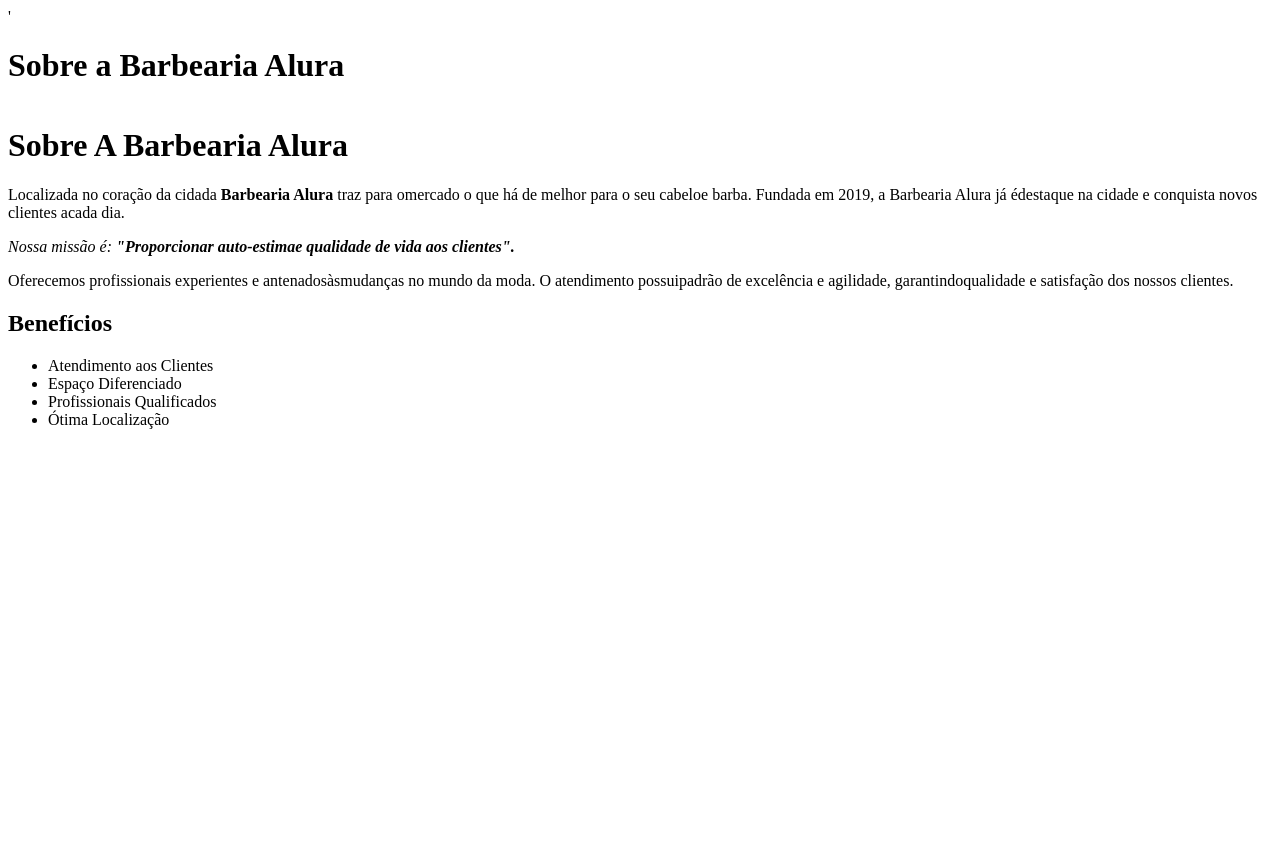
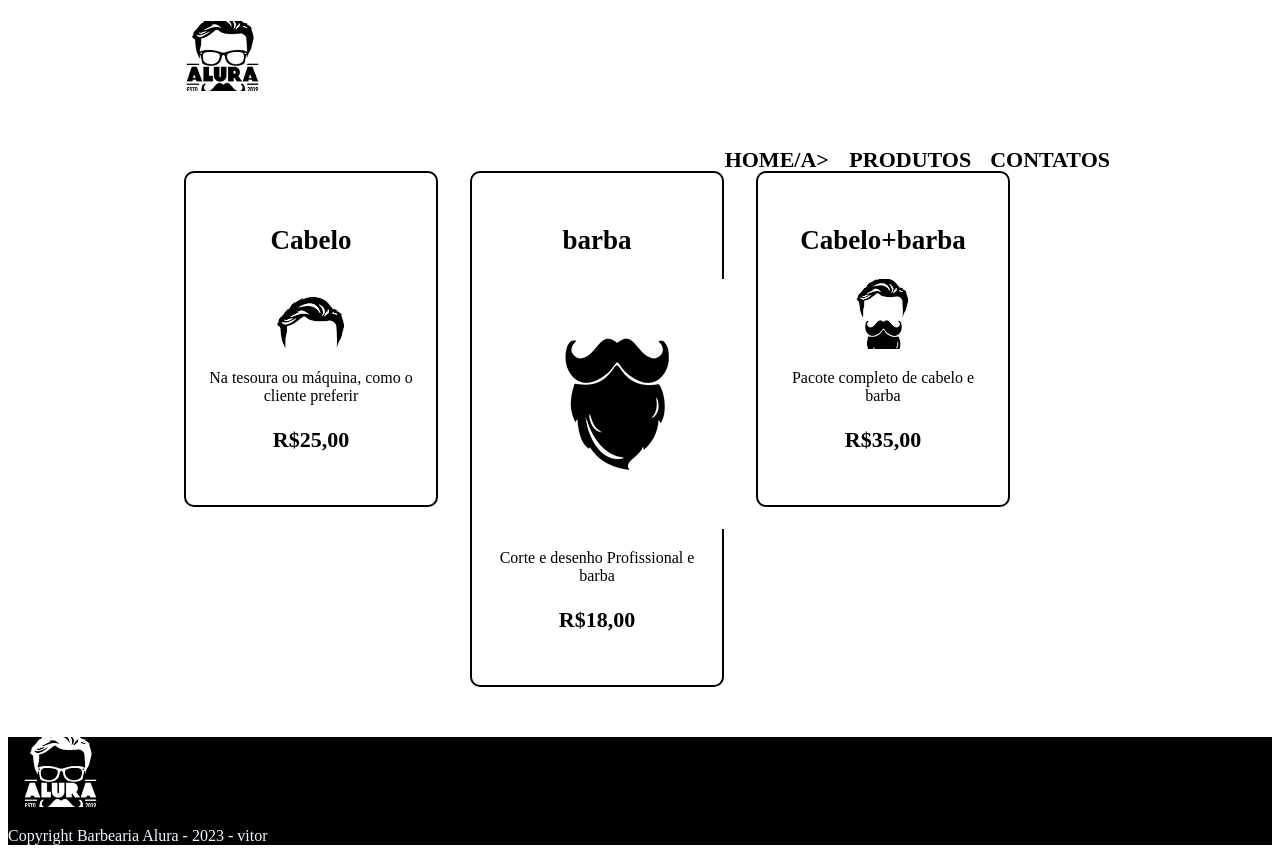
Before and after one commit to vitorlomba/Barbearia-Alura-Vitor, a plain HTML site: page index.html in a window 1280 px wide. Before the commit the page ends 800 px from the top, so only its background shows below. Drawn offline with Linux system fonts and the light colour scheme.

Commit message:
Add files via upload

```diff
--- a/index.html
+++ b/index.html
@@ -1,32 +1,69 @@
-    '<!DOCTYPE html>
-    <html lang="en-br">
+<!DOCTYPE html>
+<html lang="en">
 <head>
     <meta charset="UTF-8">
-        <title>Barbearia Alura</title>
+    <meta name="viewport" content="width=device-width, initial-scale=1.0">
+    <title>HOME</title>
+
+    <link rel="stylesheet" href="style.css">
+
 </head>
+<body>
 
-    <body>
-        <h1 style="text-align">Sobre a Barbearia Alura</h1>
-        <img class="imagem" src="banner.jpg" alt="" srcset="">
+<header class="cabeçalho">
 
-<div class="principal" >
-<h1>Sobre A Barbearia Alura</h1>
-<p class="paragrafo1">Localizada no coração da cidada <strong> Barbearia Alura</strong> traz para omercado o que há de melhor para o seu cabeloe barba. Fundada em 2019, a Barbearia Alura já édestaque na cidade e conquista novos clientes acada dia.</p>
+<div class="caixa">
 
-<p class="paragrafo2"><em>Nossa missão é:<strong class="destaque"> "Proporcionar auto-estimae qualidade de vida aos clientes".</strong></em></p>
+<h1><img src="logo.png" alt=""></h1>
 
-<p class="paragrafo3">Oferecemos profissionais experientes e antenadosàsmudanças no mundo da moda. O atendimento possuipadrão de excelência e agilidade, garantindoqualidade e satisfação dos nossos clientes.</p></div>
 
-<h2 class="beneficio">Benefícios</h2>
+<nav>
+   <ul>
+    <li><a href="https://umcarinha2991.github.io/BarbeariaAlura-1B/">HOME/a&gt;    </li>
+    <li><a href="">PRODUTOS</a>     </li>
+    <li><a href="">CONTATOS</a>     </li>
+   </ul>
 
-<ul class="lista">
 
-<li>Atendimento aos Clientes</li>
-<li>Espaço Diferenciado</li>
-<li>Profissionais Qualificados</li>
-<li>Ótima Localização</li>
+</nav>
+
+</div>
+</header>
+
+<main>
+  <ul class="produtos">
+    <li>
+      <h2>Cabelo</h2>
+      <img src="cabelo.jpg" alt="">
+      <p class="decrição">Na tesoura ou máquina, como o cliente
+           preferir</p>
+      <p class="preço">R$25,00</p>
+    </li>
+
+    <li>
+        <h2>barba</h2>
+        <img src="barba.jpg" alt="">
+        <p class="decrição">Corte e desenho Profissional e barba</p>
+        <p class="preço">R$18,00</p>
+    </li>
+
+    <li>
+        <h2>Cabelo+barba</h2>
+        <img src="cabelo+barba.jpg" alt="">
+        <p class="decrição">Pacote completo de cabelo e barba </p>
+        <p class="preço">R$35,00</p>
+    </li>
 
 
  </ul>
 
-<img class="imagem-beneficio" src="beneficios.jpg" alt="">
+
+</main>
+
+
+    <footer>
+     <img src="logo-branco.png" alt="">
+     <p>Copyright Barbearia Alura - 2023 - vitor
+
+
+</footer>
--- /dev/null
+++ b/style.css
@@ -0,0 +1,73 @@
+cabeçalho{background-color: gray;
+padding: 20px;}
+
+nav{position: absolute;
+   top: 110px;
+   right: 0;}
+
+
+nav li{display: inline;
+margin:0 0 0 15px;}
+
+nav li:hover{ border-color: blue;
+            font-weight: bold;}
+
+nav a {text-transform: uppercase;
+    color: black;
+    font-weight: bold;
+    font-size: 22px;
+    text-decoration: none ;}
+
+.caixa{position: relative;
+      width: 940px;
+      margin: 0 auto;}
+.produtos{
+    width: 940px;
+    margin: 0 auto;
+    padding: 50px 0;
+}
+
+
+.produtos li{
+   display: inline-block;
+   text-align: center;
+   width: 27%;
+   vertical-align: top;
+   margin: 0 1.5%;
+   padding: 30px 20px;
+   box-sizing: border-box;
+   border: 2px solid black;
+   border-radius: 10px;
+}
+
+.produtos li:hover {
+    border-color: blue;
+}
+
+.produtos li:active h2{
+    border-color: blue;
+}
+
+.produtos li:hover h2{
+    font-size: 40px;
+}
+.produtos h2{
+    font-size: 27px;
+    font-weight: bold;
+}
+
+.descriçao{
+    font-size: 18px;
+
+}
+
+.preço{
+    font-size: 22px;
+    font-weight: bold;
+}
+
+.foto{width: 60%;}
+
+footer{ background-color: black;
+
+     color: aliceblue;}
```
Also changed, not shown: barba.jpg (added), bg.jpg (added), cabelo+barba.jpg (added), cabelo.jpg (added), logo-branco.png (added), logo.png (added), resett.css (added), 2 other files. Lines whose indentation alone changed are shown as unchanged.
